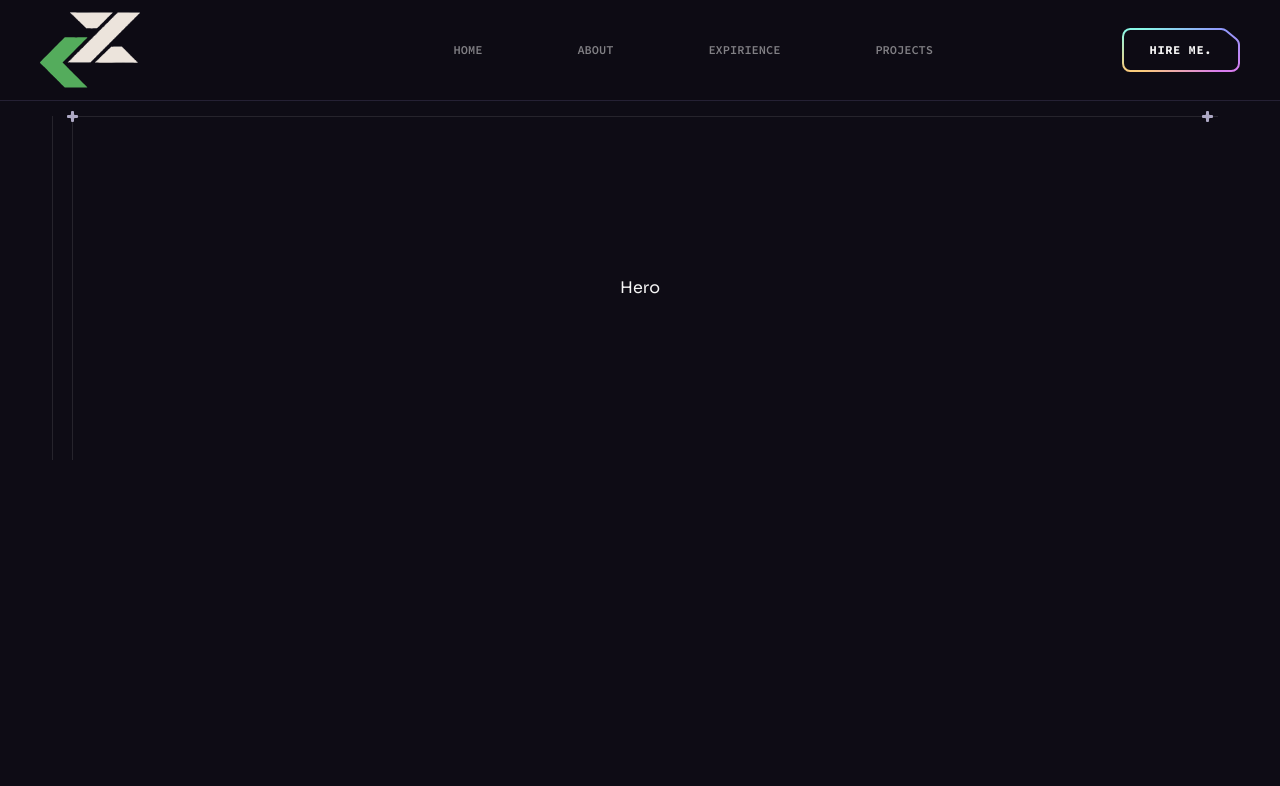
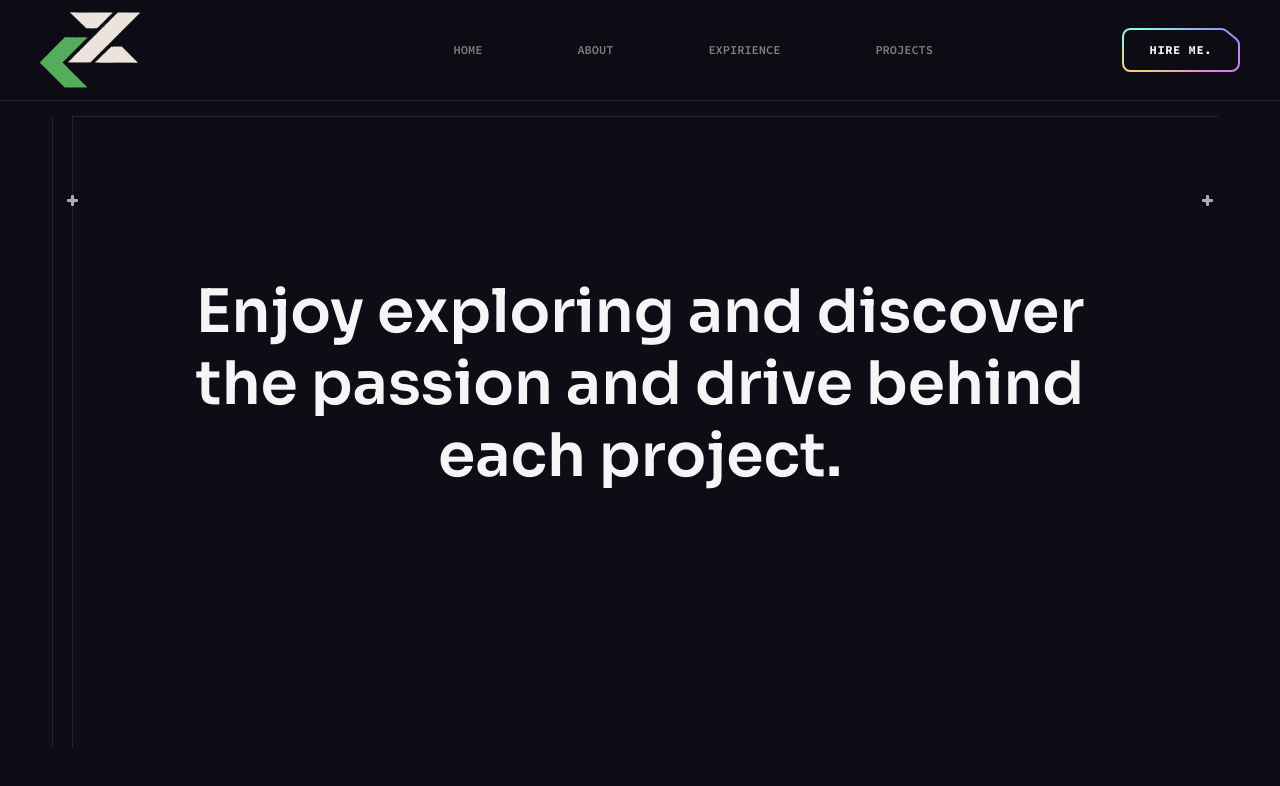
Before and after one commit to Dz-devz/Personal-Portfolio, a React (Vite) app: page / in a window 1280 px wide. Shown: the top 786 px of the page. Built offline with nearby package versions, Linux system fonts and the light colour scheme.

Commit message:
progress: added welcome message and added some tailwind css for ui

```diff
--- a/src/components/hero.tsx
+++ b/src/components/hero.tsx
@@ -5,11 +5,18 @@ export default function Hero() {
     <Section
       className="pt-[12rem] -mt-[5.25]"
       crosses
-      crossesOffset="lg:transparent-y-[5.25rem]"
+      crossesOffset="lg:translate-y-[5.25rem]"
       customPaddings
       id="hero"
     >
-      Hero
+      <div className="container relative">
+        <div className="relative z-1 max-w-[62rem] mx-auto text-center mb-[4rem] md:mb-20 lg:mb-[6rem]">
+          <h1 className="h1 mb-6">
+            Enjoy exploring and discover the passion and drive behind each
+            project.
+          </h1>
+        </div>
+      </div>
     </Section>
   );
 }
```
